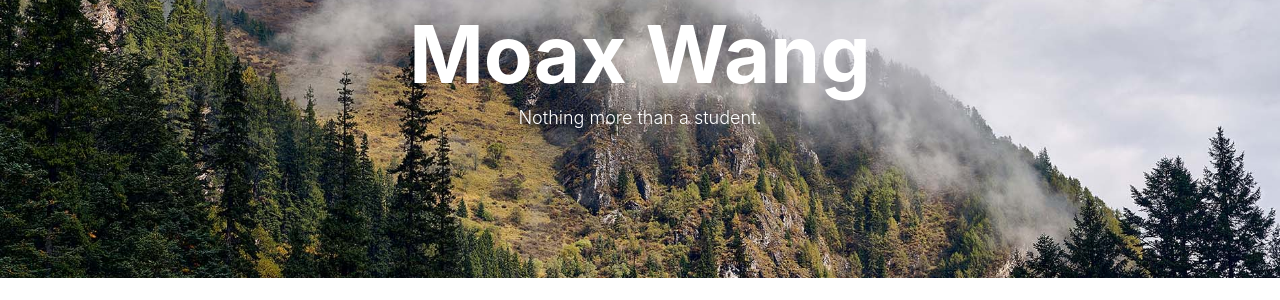
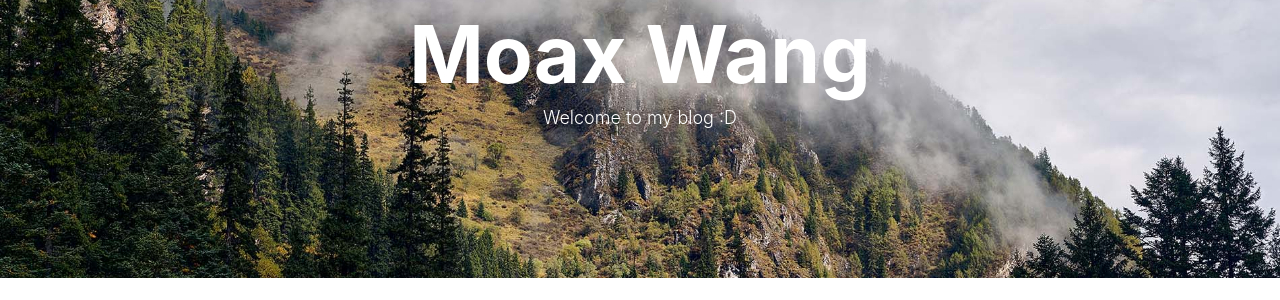
Before and after one commit to WinchellWang/winchellwang.github.io, a Jekyll site: the page built from index.html, in a window 1280 px wide. Shown: the part 140-440 px from the top of the page. Built offline with Jekyll 4.4.1, drawn with Linux system fonts in a browser that asks for light colours; nearby versions of some CDN libraries; the list of posts is cut into pages by our own code; comment, search, counter and statistics services are not loaded.

Commit message:
Update index.html

```diff
--- a/index.html
+++ b/index.html
@@ -1,6 +1,6 @@
 ---
 layout: page
-description: "Nothing more than a student."
+description: "Welcome to my blog :D"
 ---
 
 {% for post in paginator.posts %}
```
